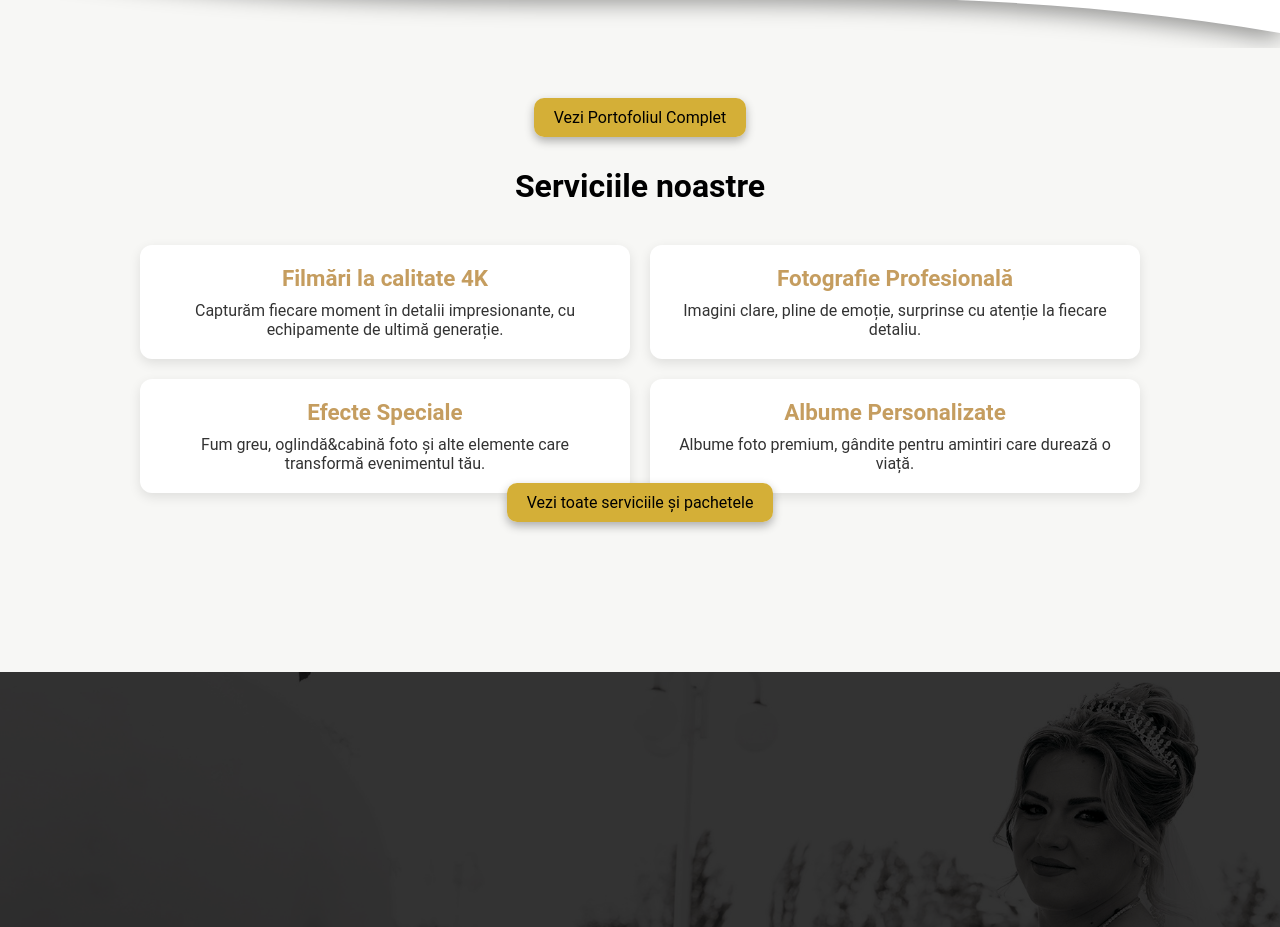
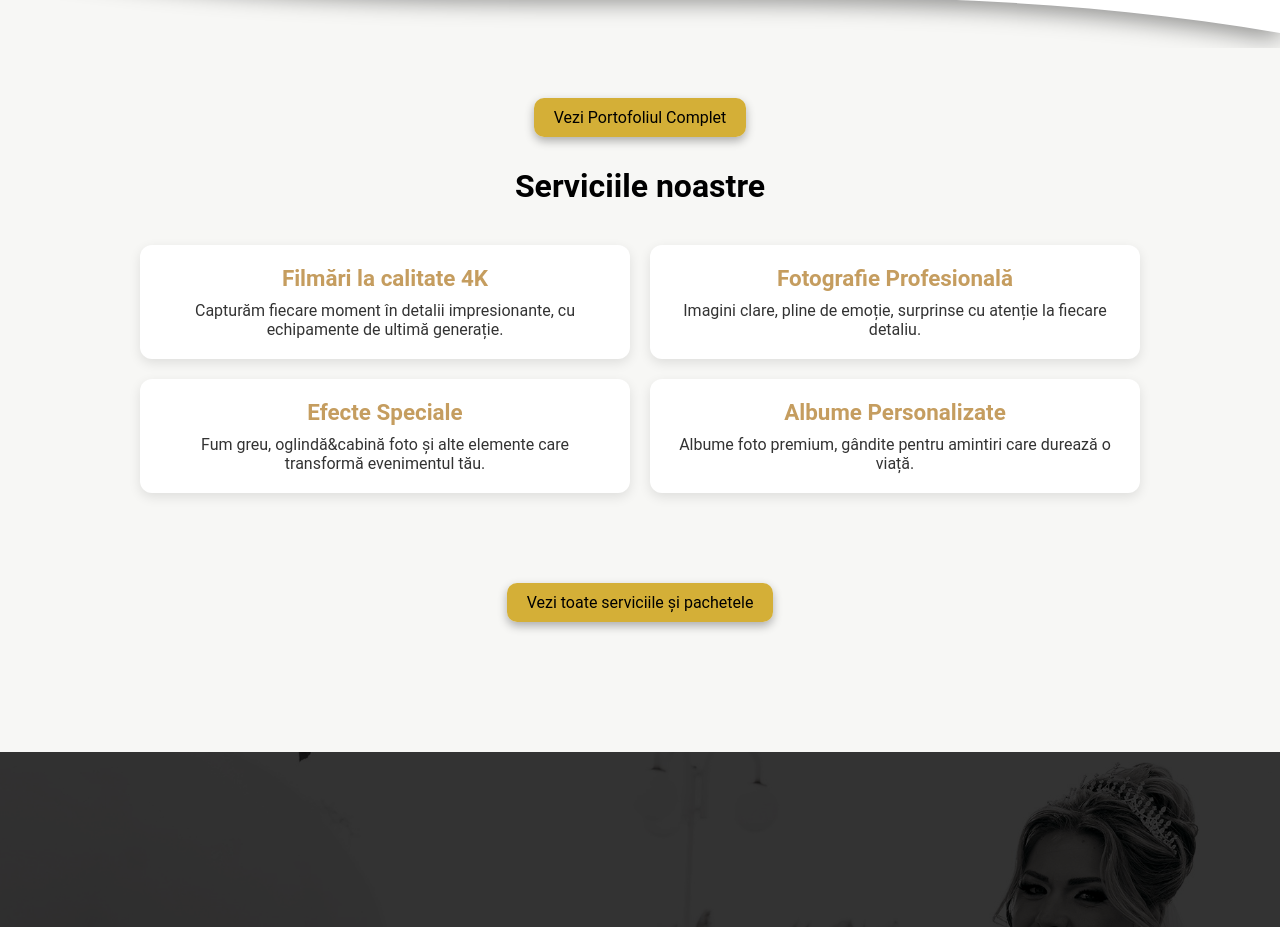
Before and after one commit to catalinevents/catalinevents, a plain HTML site: page index.html in a window 1280 px wide. Shown: the part 1860-2787 px from the top of the page. Drawn offline with nearby package versions, Linux system fonts and the light colour scheme.

Commit message:
Buton in index

```diff
--- a/css/style.css
+++ b/css/style.css
@@ -178,8 +178,7 @@ header {
   .servicii-preview {
   text-align: center;
   padding: 40px 20px;
-  padding-bottom: 60px;
-}
+  }
 
 .servicii-preview h2 {
   font-size: 2rem;
@@ -216,6 +215,10 @@ header {
 .serviciu-card p {
   font-size: 1rem;
   color: #333;
+}
+.servicii-button-wrapper {
+  text-align: center;
+  margin-top: 100px;
 }
 /* Highlight /poza mare de la contact */
 .highlight-section {
--- a/index.html
+++ b/index.html
@@ -53,7 +53,7 @@
   ]
 }
 </script>
- </head>
+</head>
 
 <body>
   <!-- Preloader -->
@@ -134,8 +134,9 @@
           <p>Albume foto premium, gândite pentru amintiri care durează o viață.</p>
         </div>
       </div>
-      <class="servicii-button-wrapper"> <a href="servicii.html" class="contact-button">Vezi toate serviciile și
-          pachetele</a>
+      <div class="servicii-button-wrapper">
+  <a href="servicii.html" class="contact-button">Vezi toate serviciile și pachetele</a>
+</div>
     </section>
   </section>
   <section class="highlight-section">
```
Also changed, not shown: servicii.html (+2 -1 lines).
